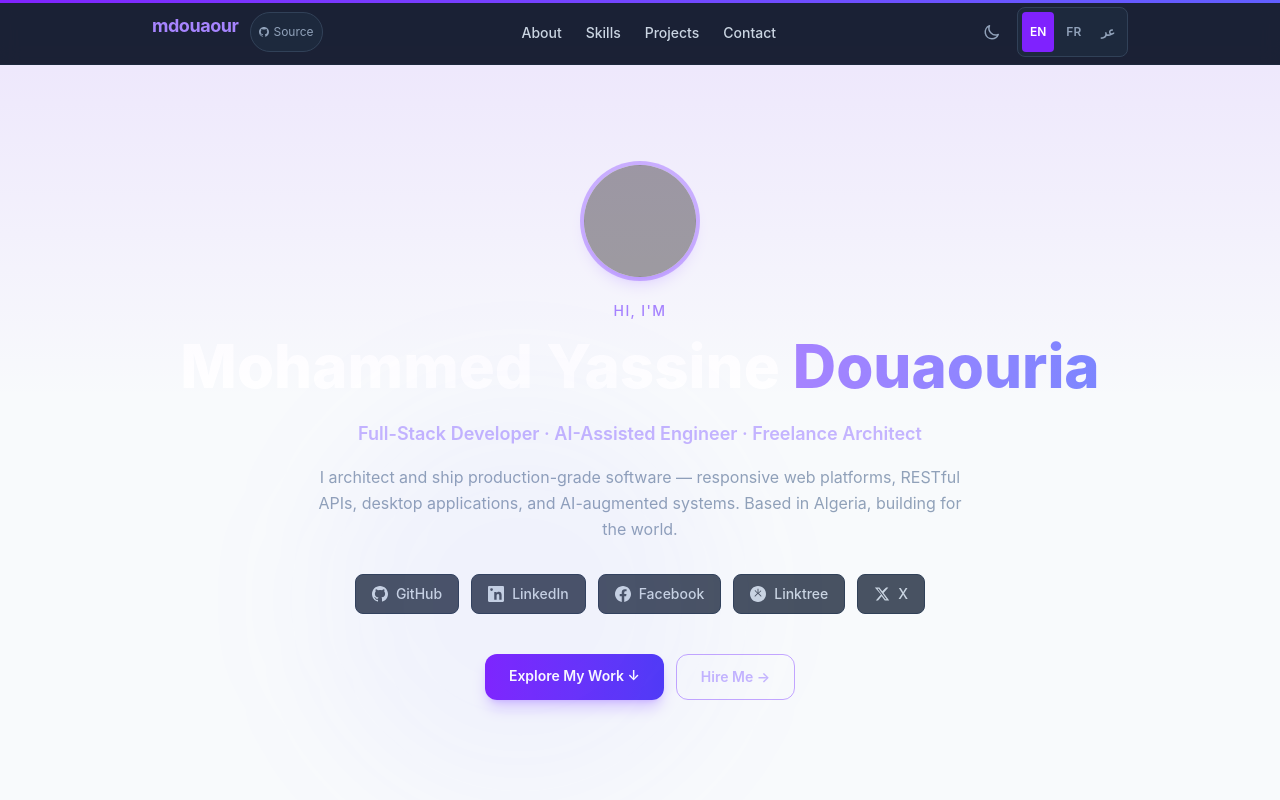
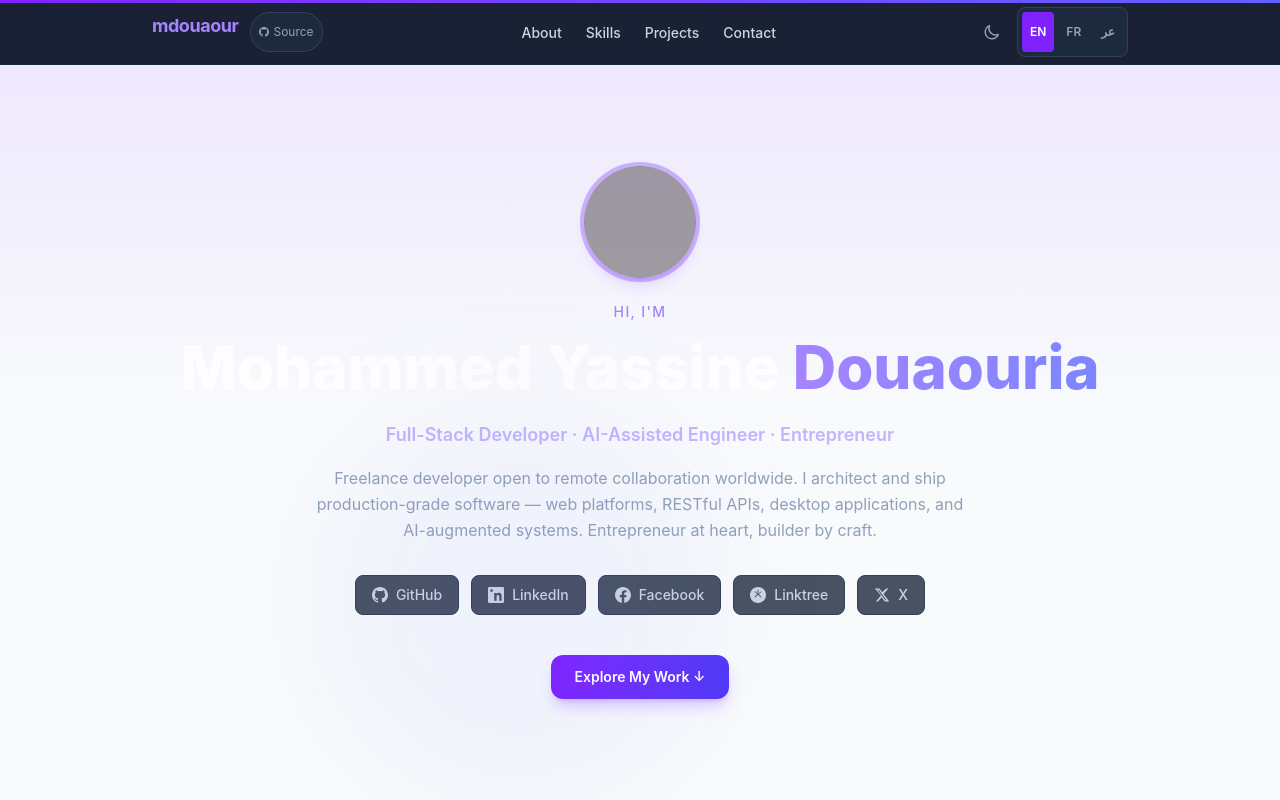
Before and after one commit to mdouaour/mdouaour.portfolio, a React (Vite) app: page / in a window 1280 px wide. Shown: the top 800 px of the page. Built offline with nearby package versions, Linux system fonts and the light colour scheme; grey boxes are pictures that could not be loaded.

Commit message:
Remove Hire Me button, update hero to freelance/entrepreneur

```diff
--- a/src/components/Hero.tsx
+++ b/src/components/Hero.tsx
@@ -92,7 +92,7 @@ export default function Hero() {
       </motion.div>
 
       <motion.div
-        className="flex flex-wrap justify-center gap-3"
+        className="flex justify-center"
         initial={{ opacity: 0, y: 10 }}
         animate={{ opacity: 1, y: 0 }}
         transition={{ delay: 0.35 }}
@@ -102,12 +102,6 @@ export default function Hero() {
           className="px-6 py-3 rounded-xl bg-gradient-to-r from-violet-600 to-indigo-600 hover:from-violet-500 hover:to-indigo-500 text-white font-semibold text-sm transition-all duration-200 shadow-lg shadow-violet-500/30 hover:shadow-violet-500/40 active:scale-[0.97]"
         >
           {T.cta} ↓
-        </a>
-        <a
-          href="#contact"
-          className="px-6 py-3 rounded-xl border border-violet-500/50 hover:bg-violet-500/10 text-violet-300 font-semibold text-sm transition-all duration-200 active:scale-[0.97]"
-        >
-          {T.hire}
         </a>
       </motion.div>
     </motion.section>
--- a/src/data/translations.ts
+++ b/src/data/translations.ts
@@ -18,11 +18,10 @@ export const translations: TranslationSet = {
     hero: {
       greeting: 'Hi, I\'m',
       name: 'Mohammed Yassine Douaouria',
-      tagline: 'Full-Stack Developer · AI-Assisted Engineer · Freelance Architect',
+      tagline: 'Full-Stack Developer · AI-Assisted Engineer · Entrepreneur',
       description:
-        'I architect and ship production-grade software — responsive web platforms, RESTful APIs, desktop applications, and AI-augmented systems. Based in Algeria, building for the world.',
+        'Freelance developer open to remote collaboration worldwide. I architect and ship production-grade software — web platforms, RESTful APIs, desktop applications, and AI-augmented systems. Entrepreneur at heart, builder by craft.',
       cta: 'Explore My Work',
-      hire: 'Hire Me →',
     },
     about: {
       title: 'About Me',
@@ -100,11 +99,10 @@ export const translations: TranslationSet = {
     hero: {
       greeting: 'Bonjour, je suis',
       name: 'Mohammed Yassine Douaouria',
-      tagline: 'Développeur Full-Stack · Ingénieur IA-Assisté · Architecte Freelance',
+      tagline: 'Développeur Full-Stack · Ingénieur IA-Assisté · Entrepreneur',
       description:
-        'J\'architecture et livre des logiciels prêts pour la production — plateformes web, APIs RESTful, applications desktop et systèmes IA. Basé en Algérie, je construis pour le monde.',
+        'Développeur freelance ouvert à la collaboration à distance dans le monde entier. J\'architecture et livre des logiciels prêts pour la production — plateformes web, APIs, applications desktop et systèmes IA. Entrepreneur dans l\'âme, bâtisseur de métier.',
       cta: 'Explorer mes projets',
-      hire: 'Me recruter →',
     },
     about: {
       title: 'À Propos',
@@ -182,11 +180,10 @@ export const translations: TranslationSet = {
     hero: {
       greeting: 'مرحباً، أنا',
       name: 'محمد ياسين دواوريا',
-      tagline: 'مطور Full-Stack · مهندس بالذكاء الاصطناعي · معماري حر',
+      tagline: 'مطور Full-Stack · مهندس بالذكاء الاصطناعي · رائد أعمال',
       description:
-        'أُصمم وأُطلق برمجيات جاهزة للإنتاج — منصات ويب، واجهات RESTful، تطبيقات سطح مكتب، وأنظمة ذكاء اصطناعي. مقيم في الجزائر، أبني للعالم.',
+        'مطور مستقل ومتاح للتعاون عن بُعد حول العالم. أُصمم وأُطلق برمجيات جاهزة للإنتاج — منصات ويب، واجهات RESTful، تطبيقات سطح مكتب، وأنظمة ذكاء اصطناعي. رائد أعمال بالروح، باني بالمهنة.',
       cta: 'استكشف أعمالي',
-      hire: 'وظّفني ←',
     },
     about: {
       title: 'عني',
--- a/src/types.ts
+++ b/src/types.ts
@@ -14,7 +14,6 @@ export interface HeroStrings {
   tagline: string
   description: string
   cta: string
-  hire: string
 }
 
 export interface AboutStrings {
```
